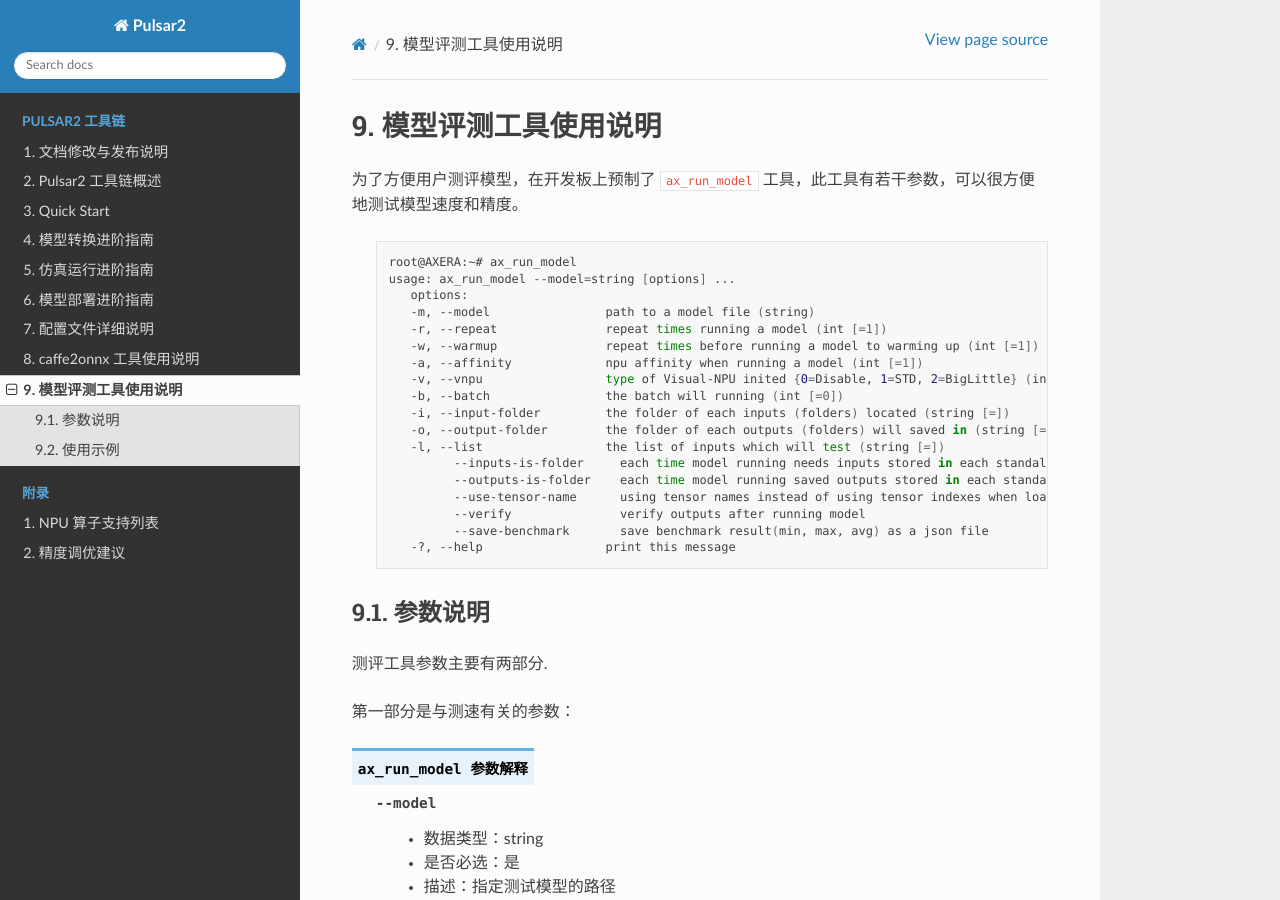
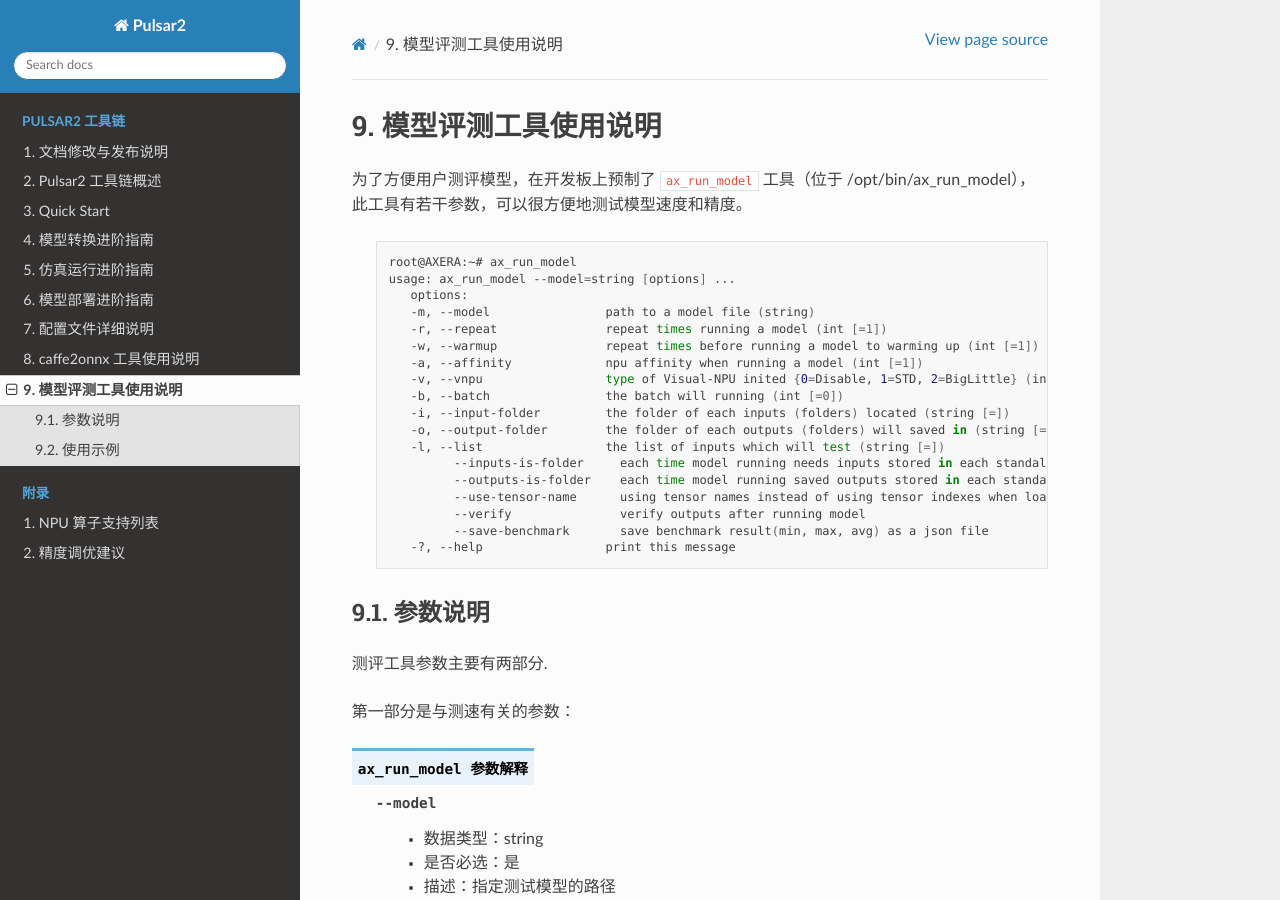
Before and after one commit to AXERA-TECH/pulsar2-docs, a Sphinx documentation site: the page built from source/other_tools/ax_run_model.rst, in a window 1280 px wide and 900 px high. Built offline with Sphinx 7.4.7 and the Read the Docs theme 2.0.0, drawn with Linux system fonts in a browser that asks for light colours.

Commit message:
Update ax_run_model.rst

```diff
--- a/source/other_tools/ax_run_model.rst
+++ b/source/other_tools/ax_run_model.rst
@@ -4,7 +4,7 @@
 模型评测工具使用说明
 =======================
 
-为了方便用户测评模型，在开发板上预制了 ``ax_run_model`` 工具，此工具有若干参数，可以很方便地测试模型速度和精度。
+为了方便用户测评模型，在开发板上预制了 ``ax_run_model`` 工具（位于 /opt/bin/ax_run_model），此工具有若干参数，可以很方便地测试模型速度和精度。
 
    .. code:: bash
 
```
